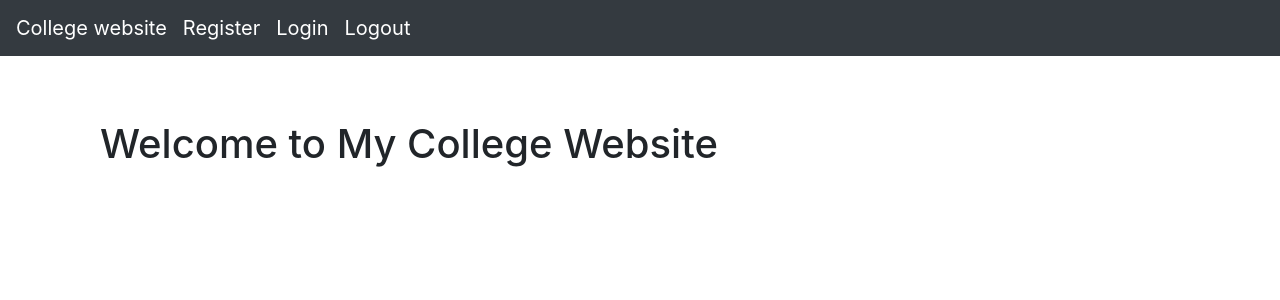
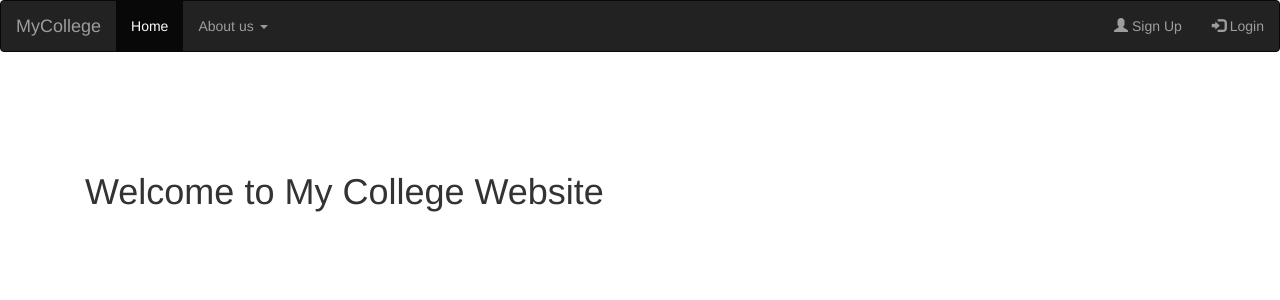
Before and after one commit to srinivasgadi77/college, a Django app: page /section/ in a window 1280 px wide. Shown: the top 300 px of the page. Run offline with Django 3.2, Linux system fonts and the light colour scheme; some libraries are stand-ins or nearby versions.

Commit message:
Updated bootstarps

```diff
--- a/section/templates/base.html
+++ b/section/templates/base.html
@@ -1,25 +1,40 @@
 <html>
 <head>
-    <link rel="stylesheet"
-    href="https://stackpath.bootstrapcdn.com/bootstrap/4.1.3/css/bootstrap.min.css"
-    integrity="sha384-MCw98/SFnGE8fJT3GXwEOngsV7Zt27NXFoaoApmYm81iuXoPkFOJwJ8ERdknLPMO" crossorigin="anonymous">
     {% block head %}
     <title>
-        base title
+        MyCollege
     </title>
+    <meta charset="utf-8">
+    <meta name="viewport" content="width=device-width, initial-scale=1">
+    <link rel="stylesheet" href="https://maxcdn.bootstrapcdn.com/bootstrap/3.3.7/css/bootstrap.min.css">
+    <script src="https://ajax.googleapis.com/ajax/libs/jquery/3.3.1/jquery.min.js"></script>
+    <script src="https://maxcdn.bootstrapcdn.com/bootstrap/3.3.7/js/bootstrap.min.js"></script>
+
     {% endblock  %}
 </head>
 <body>
-    <br>
+    <nav class="navbar navbar-inverse">
+        <div class="container-fluid">
+          <div class="navbar-header">
+            <a class="navbar-brand" href="#">MyCollege</a>
+          </div>
+          <ul class="nav navbar-nav">
+            <li class="active"><a href='/section/home'>Home</a></li>
+            <li class="dropdown"><a class="dropdown-toggle" data-toggle="dropdown" href="#">About us <span class="caret"></span></a>
+              <ul class="dropdown-menu">
+                <li><a href="#">Contact us</a></li>
+                <li><a href="#">Our vision</a></li>
+                <li><a href="#">Achievements</a></li>
+              </ul>
+            </li>
 
-                <nav class="navbar navbar-expand-md navbar-dark fixed-top bg-dark">
-                        <a class="navbar-brand" href="/section/home">College website</a>
-                        <a class="navbar-brand" href="/section/register">Register</a>
-                        <a class="navbar-brand" href="/section/login">Login</a>
-                        <a class="navbar-brand" href="/section/logout">Logout</a>
-
-                        </div>
-                      </nav>
+          </ul>
+          <ul class="nav navbar-nav navbar-right">
+            <li><a href="/section/register"><span class="glyphicon glyphicon-user"></span> Sign Up</a></li>
+            <li><a href="/section/login"><span class="glyphicon glyphicon-log-in"></span> Login</a></li>
+          </ul>
+        </div>
+      </nav>
 
                       <div class="container">
                 {%block body%}
--- a/section/templates/section/login.html
+++ b/section/templates/section/login.html
@@ -1,7 +1,7 @@
 {% extends "base.html" %}
 {% block body %}
 <div class='container'>
-   <h2>welcome </h2>
+   <h2>Welcome </h2>
 <p> You can login here </p>
 <form method="post">
     {% csrf_token %}
```
Also changed, not shown: db.sqlite3.
